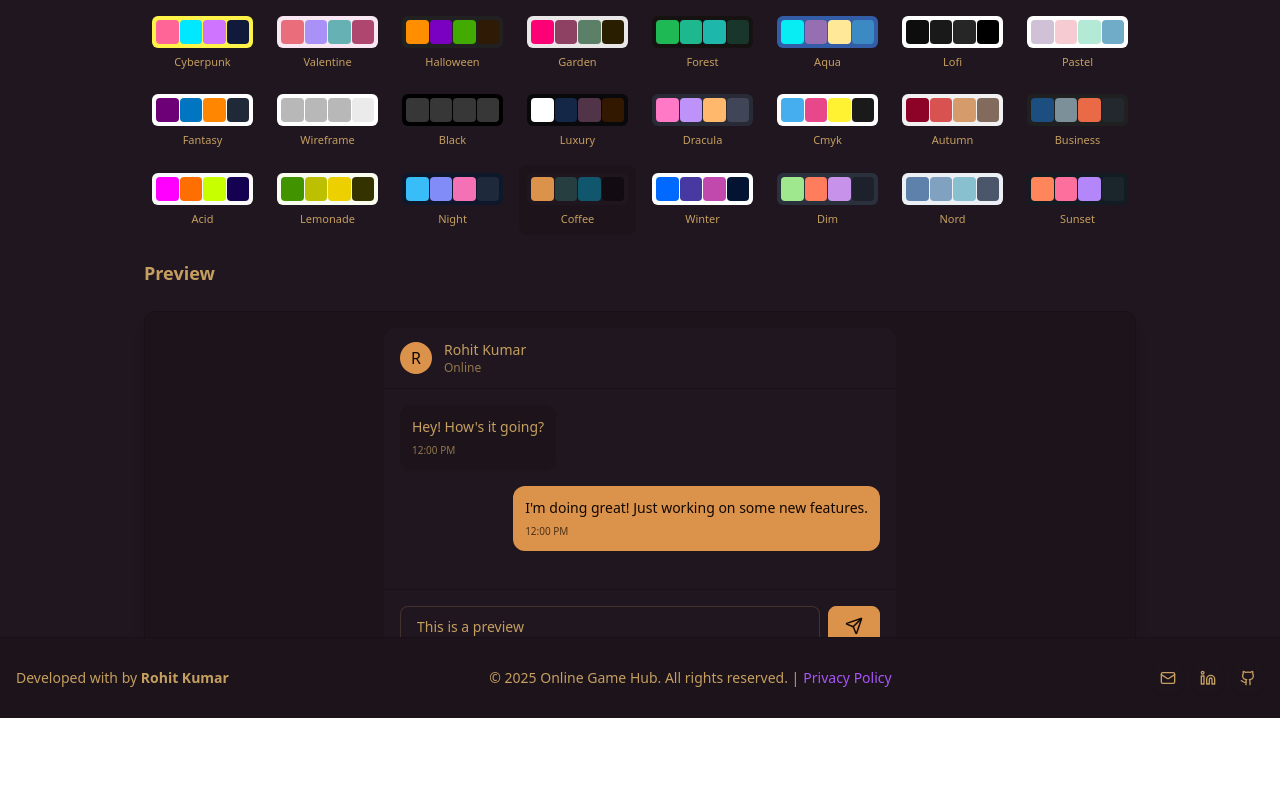
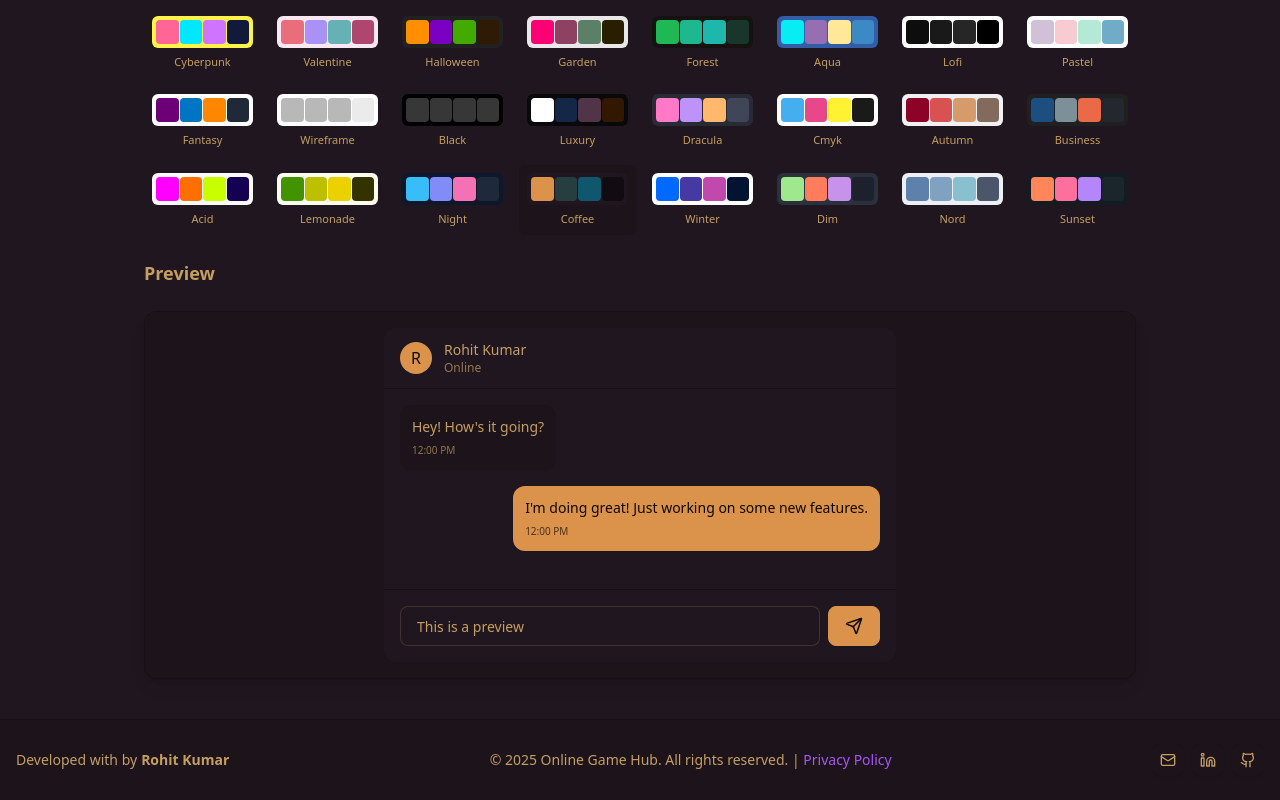
Before and after one commit to Rohitsaw6207/HitzChat, a React (Vite) app in the folder frontend/: page /settings in a window 1280 px wide. Shown: the part 291-1091 px from the top of the page. Before the commit the page ends 1009 px from the top, so only its background shows below. Built offline with nearby package versions, Linux system fonts and the light colour scheme; no server answers.

Commit message:
update footer

```diff
--- a/frontend/src/App.jsx
+++ b/frontend/src/App.jsx
@@ -6,7 +6,7 @@ import SignUpPage from "./pages/SignUpPage";
 import LoginPage from "./pages/LoginPage";
 import SettingsPage from "./pages/SettingsPage";
 import ProfilePage from "./pages/ProfilePage";
-import PolicyPage from "./pages/PolicyPage"; // ✅ New import
+import PolicyPage from "./pages/PolicyPage";
 
 import { Routes, Route, Navigate } from "react-router-dom";
 import { useAuthStore } from "./store/useAuthStore";
@@ -17,36 +17,38 @@ import { Loader } from "lucide-react";
 import { Toaster } from "react-hot-toast";
 
 const App = () => {
-  const { authUser, checkAuth, isCheckingAuth, onlineUsers } = useAuthStore();
+  const { authUser, checkAuth, isCheckingAuth } = useAuthStore();
   const { theme } = useThemeStore();
 
   useEffect(() => {
     checkAuth();
   }, [checkAuth]);
 
-  if (isCheckingAuth && !authUser)
+  if (isCheckingAuth && !authUser) {
     return (
       <div className="flex items-center justify-center h-screen">
         <Loader className="size-10 animate-spin" />
       </div>
     );
+  }
 
   return (
     <div data-theme={theme} className="flex flex-col min-h-screen">
       <Navbar />
 
-      <div className="flex-1 mt-16"> {/* Account for fixed navbar */}
+      {/* Main content area */}
+      <div className="flex-1 mt-16">
         <Routes>
           <Route path="/" element={authUser ? <HomePage /> : <Navigate to="/login" />} />
           <Route path="/signup" element={!authUser ? <SignUpPage /> : <Navigate to="/" />} />
           <Route path="/login" element={!authUser ? <LoginPage /> : <Navigate to="/" />} />
           <Route path="/settings" element={<SettingsPage />} />
           <Route path="/profile" element={authUser ? <ProfilePage /> : <Navigate to="/login" />} />
-          <Route path="/policy" element={<PolicyPage />} /> {/* ✅ New route */}
+          <Route path="/policy" element={<PolicyPage />} />
         </Routes>
       </div>
 
-      <Footer /> {/* ✅ Added footer */}
+      <Footer />
       <Toaster />
     </div>
   );
--- a/frontend/src/components/Footer.jsx
+++ b/frontend/src/components/Footer.jsx
@@ -1,36 +1,57 @@
-import { Mail, Github, Linkedin } from "lucide-react";
+import { Mail, Github, Linkedin, Heart } from "lucide-react";
 import { Link } from "react-router-dom";
 
 const Footer = () => {
   return (
-    <footer className="bg-base-200 text-base-content py-6 border-t border-base-300 mt-16">
-      <div className="container mx-auto px-4 flex flex-col md:flex-row justify-between items-center gap-4">
-        <div className="text-sm text-center md:text-left">
-          <p>
-            Developed with <span className="text-red-500"></span> by <span className="text-gradient-to-r from-purple-400 to-cyan-400 font-semibold">Rohit Kumar</span>
+    <footer className="bg-base-200 text-base-content py-6 border-t border-base-300 mt-auto">
+      <div className="container mx-auto px-4 flex flex-col md:flex-row justify-between items-center gap-4 flex-wrap text-sm">
+
+        {/* Left Side */}
+        <div className="text-center md:text-left">
+          <p className="flex items-center gap-1 justify-center md:justify-start">
+            Developed with by
+            <span className="text-gradient-to-r from-purple-400 to-cyan-400 font-semibold"> Rohit Kumar</span>
           </p>
         </div>
 
-        <div className="text-sm text-center">
+        {/* Center */}
+        <div className="text-center">
           <p>
-            © 2025 Online Game Hub. All rights reserved. |
-            <Link to="/policy" className="ml-1 text-purple-500 hover:underline">
+            © 2025 Online Game Hub. All rights reserved. |{" "}
+            <Link to="/policy" className="text-purple-500 hover:underline">
               Privacy Policy
             </Link>
           </p>
         </div>
 
-        <div className="flex gap-2">
-          <a href="mailto:rohitku6207@gmail.com" target="_blank" rel="noopener noreferrer" className="btn btn-sm btn-square">
+        {/* Right Side Icons */}
+        <div className="flex gap-2 justify-center">
+          <a
+            href="mailto:rohitku6207@gmail.com"
+            target="_blank"
+            rel="noopener noreferrer"
+            className="btn btn-sm btn-square"
+          >
             <Mail className="size-4" />
           </a>
-          <a href="https://www.linkedin.com/in/rohit-kumar-saw6207/" target="_blank" rel="noopener noreferrer" className="btn btn-sm btn-square">
+          <a
+            href="https://www.linkedin.com/in/rohit-kumar-saw6207/"
+            target="_blank"
+            rel="noopener noreferrer"
+            className="btn btn-sm btn-square"
+          >
             <Linkedin className="size-4" />
           </a>
-          <a href="https://github.com/Rohitsaw6207" target="_blank" rel="noopener noreferrer" className="btn btn-sm btn-square">
+          <a
+            href="https://github.com/Rohitsaw6207"
+            target="_blank"
+            rel="noopener noreferrer"
+            className="btn btn-sm btn-square"
+          >
             <Github className="size-4" />
           </a>
         </div>
+
       </div>
     </footer>
   );
--- a/frontend/src/pages/SettingsPage.jsx
+++ b/frontend/src/pages/SettingsPage.jsx
@@ -11,14 +11,16 @@ const SettingsPage = () => {
   const { theme, setTheme } = useThemeStore();
 
   return (
-    <div className="h-screen container mx-auto px-4 pt-20 max-w-5xl">
+    <div className="container mx-auto px-4 pt-20 pb-10 max-w-5xl">
       <div className="space-y-6">
+        {/* Theme Heading */}
         <div className="flex flex-col gap-1">
           <h2 className="text-lg font-semibold">Theme</h2>
           <p className="text-sm text-base-content/70">Choose a theme for your chat interface</p>
         </div>
 
-        <div className="grid grid-cols-4 sm:grid-cols-6 md:grid-cols-8 gap-2">
+        {/* Theme Grid */}
+        <div className="grid grid-cols-3 sm:grid-cols-4 md:grid-cols-6 lg:grid-cols-8 gap-2">
           {THEMES.map((t) => (
             <button
               key={t}
@@ -48,9 +50,9 @@ const SettingsPage = () => {
         <div className="rounded-xl border border-base-300 overflow-hidden bg-base-100 shadow-lg">
           <div className="p-4 bg-base-200">
             <div className="max-w-lg mx-auto">
-              {/* Mock Chat UI */}
+              {/* Chat UI Mock */}
               <div className="bg-base-100 rounded-xl shadow-sm overflow-hidden">
-                {/* Chat Header */}
+                {/* Header */}
                 <div className="px-4 py-3 border-b border-base-300 bg-base-100">
                   <div className="flex items-center gap-3">
                     <div className="w-8 h-8 rounded-full bg-primary flex items-center justify-center text-primary-content font-medium">
@@ -63,7 +65,7 @@ const SettingsPage = () => {
                   </div>
                 </div>
 
-                {/* Chat Messages */}
+                {/* Messages */}
                 <div className="p-4 space-y-4 min-h-[200px] max-h-[200px] overflow-y-auto bg-base-100">
                   {PREVIEW_MESSAGES.map((message) => (
                     <div
@@ -90,7 +92,7 @@ const SettingsPage = () => {
                   ))}
                 </div>
 
-                {/* Chat Input */}
+                {/* Input */}
                 <div className="p-4 border-t border-base-300 bg-base-100">
                   <div className="flex gap-2">
                     <input
@@ -113,4 +115,5 @@ const SettingsPage = () => {
     </div>
   );
 };
+
 export default SettingsPage;
```
